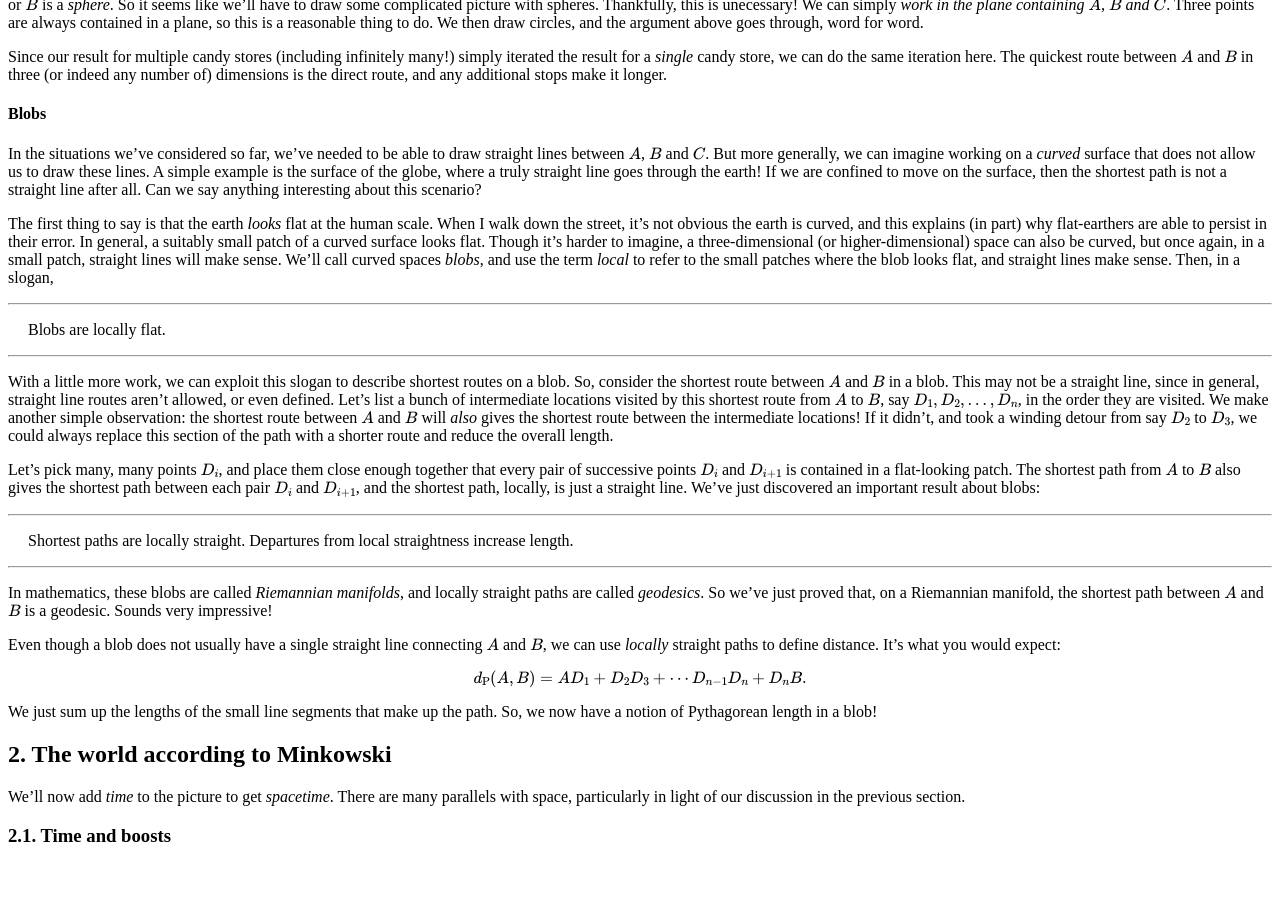
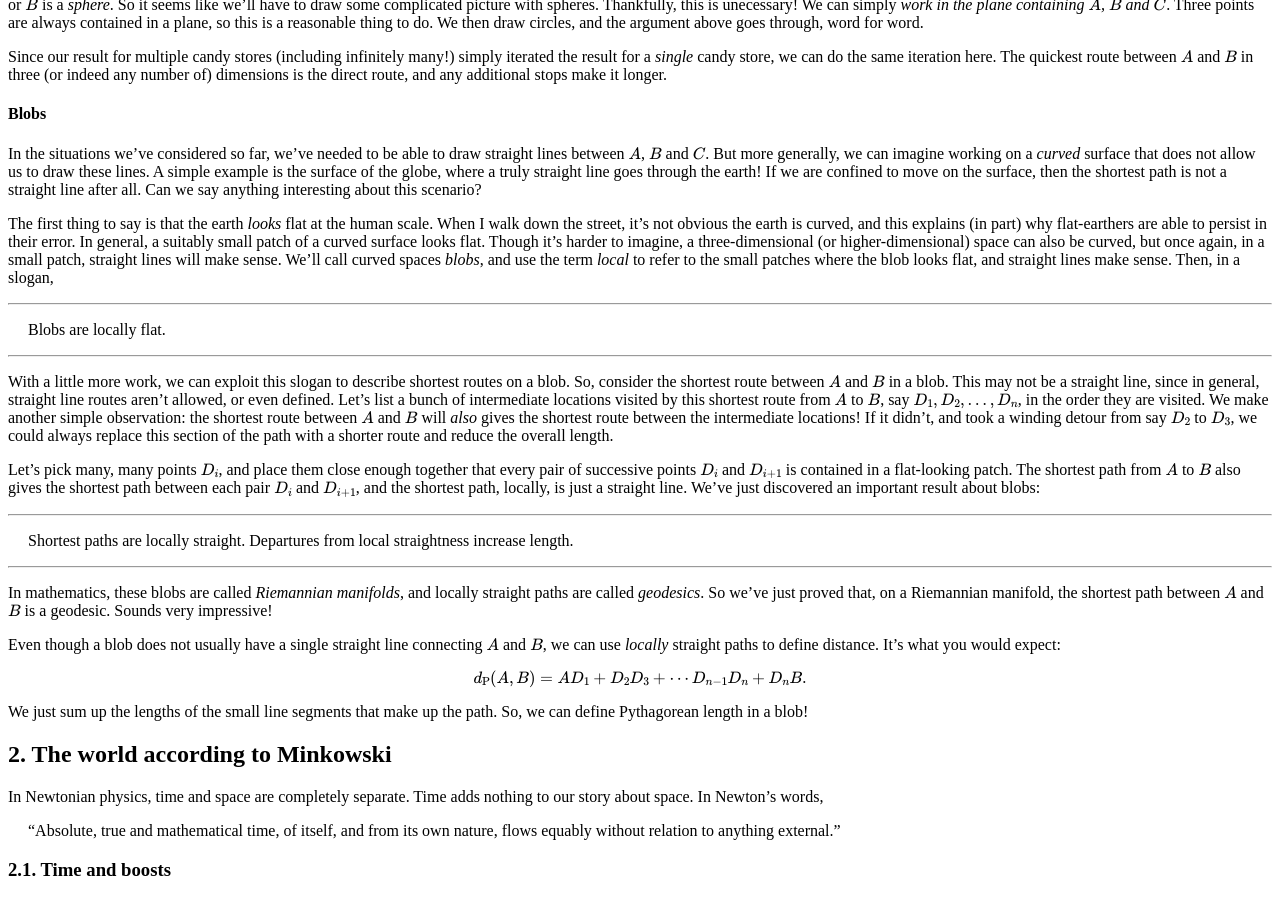
Before and after one commit to hapax/hapax.github.io, a Jekyll site: the page built from assets/maximal.md, in a window 1280 px wide and 900 px high, scrolled down 2753 px. Built offline with Jekyll 4.4.1, drawn with Linux system fonts in a browser that asks for light colours; our own code applies the rules of GitHub Pages for plain Markdown files; formulas are drawn with MathJax 3; a script that is not in the unit is left out; before the commit the page ends 3619 px from its top, so only the background shows below that; some of the changed text lies outside the part shown.

Commit message:
Update maximal.md

```diff
--- a/assets/maximal.md
+++ b/assets/maximal.md
@@ -342,11 +342,17 @@ d_\text{P}(A, B) = AD_1 + D_2D_3 + \cdots D_{n-1}D_n + D_nB.
 $$
 
 We just sum up the lengths of the small line segments that make up the path.
-So, we now have a notion of Pythagorean length in a blob!
+So, we can define Pythagorean length in a blob!
 
 ## 2. The world according to Minkowski <a id="sec-2" name="sec-2"></a>
 
-We'll now add *time* to the picture to get *spacetime*.
-There are many parallels with space, particularly in light of our discussion in the previous section.
+In Newtonian physics, time and space are completely separate.
+Time adds nothing to our story about space.
+In Newton's words,
+
+<span style="padding-left: 20px; display:block">
+“Absolute, true and mathematical time, of itself, and from its own
+nature, flows equably without relation to anything external."
+</span>
 
 ### 2.1. Time and boosts <a id="sec-2-1" name="sec-2-1"></a>
```
Also changed, not shown: other parts of assets/maximal.md (+1 -1 lines).
